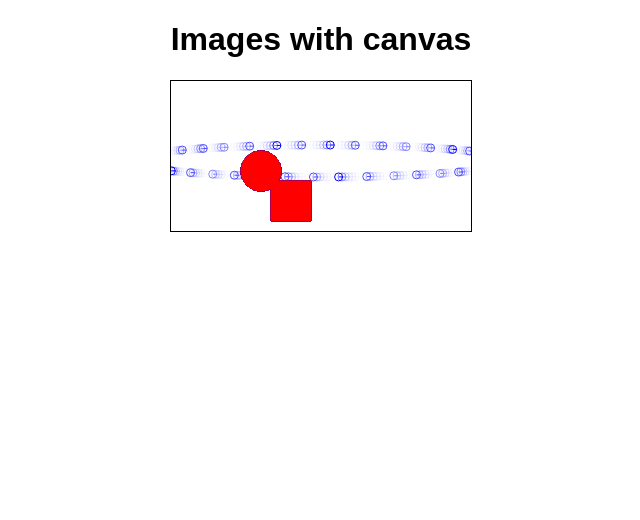
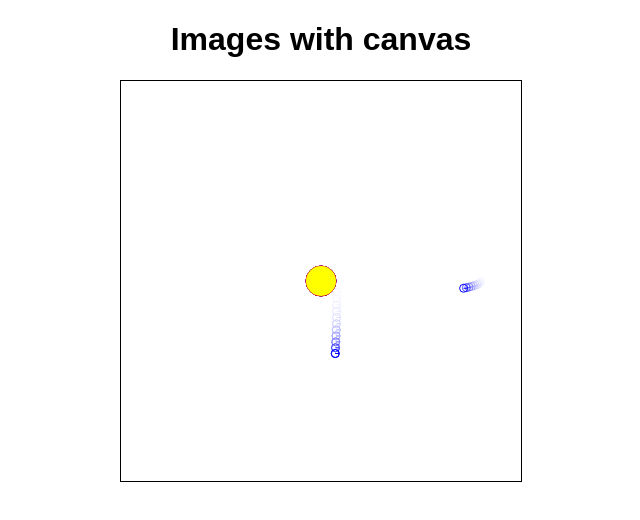
Before and after one commit to timeonator/react-draw, a React (Create React App) app: page / in a window 1280 px wide. Shown: the top 520 px of the page, without its empty margins (319-959 px from the left). Built offline with nearby package versions, Linux system fonts and the light colour scheme.

Commit message:
checkpoint diagnal rotations

```diff
--- a/src/canvas.js
+++ b/src/canvas.js
@@ -5,9 +5,9 @@ import EllipticOrbit from "./elements/elliptic-orbit.js";
 
 export let context = {};
 export let frameCount = 0;
-let myCircle = new Circle(150,80,17);
-let myOrbit = new EllipticOrbit(150,80,190,16);
-let myBall = new Ball(90,90,20,"blue");
+let myCircle = new Circle(200,200,10);
+let myOrbit = new EllipticOrbit(200,200,160,16);
+let myBall = new Ball(200,200,15,"blue");
 
 const Canvas = (props) => {
   const canvasRef = useRef(null);
@@ -18,10 +18,11 @@ const Canvas = (props) => {
   }
 
   const draw = (context,frameCount) => {
-    if (frameCount%25 == 0 ) clear(context);
+    // if (frameCount%1== 0 ) clear(context);
+    clear(context);
     myOrbit.draw(context,frameCount);
     //  myCircle.draw(context,frameCount,{anticlockwise:true});
-     myBall.draw(context,frameCount);
+    myBall.draw(context,frameCount);
   };
 
   useEffect(() => {
@@ -32,7 +33,7 @@ const Canvas = (props) => {
 
     //Our draw came here
     const render = () => {
-      frameCount++;
+      frameCount+=.04;
       draw(context, frameCount);
       animationFrameId = window.requestAnimationFrame(render);
     };
@@ -43,7 +44,7 @@ const Canvas = (props) => {
     };
   }, [draw]);
 
-  return <canvas ref={canvasRef} {...props} />;
+  return <canvas ref={canvasRef} width={400} height={400} {...props} />;
 };
 
 export default Canvas;
--- a/src/elements/ball.js
+++ b/src/elements/ball.js
@@ -7,17 +7,17 @@ class Ball {
         this.vx = .5;
         this.vy = 1;
         this.radius = radius;
-        this.color = "red";
+        this.color = "yellow";
     }
 
     draw(context,frameCount) {
 
         context.beginPath();
-        context.moveTo (100,100);
-        context.lineTo (100,140);
-        context.lineTo(140,140);
-        context.lineTo(140,100);
-        context.lineTo(100,100);
+        // context.moveTo (100,100);
+        // context.lineTo (100,140);
+        // context.lineTo(140,140);
+        // context.lineTo(140,100);
+        // context.lineTo(100,100);
         // context.closePath();
         // context.beginPath();
 
--- a/src/elements/elliptic-orbit.js
+++ b/src/elements/elliptic-orbit.js
@@ -20,7 +20,20 @@ class EllipticOrbit {
         context.moveTo(this.x,this.y);
         context.arc(this.x, this.y,4,0,Math.PI*2,true);
 
+        this.x = this.b * Math.cos(frameCount) + this.cx;
+        this.y = this.a * Math.sin(frameCount) + this.cy;
+        context.moveTo(this.x,this.y);
+        context.arc(this.x, this.y,4,0,Math.PI*2,true);
 
+        context.moveTo(this.x,this.y);
+        context.arc(this.x, this.y,4,0,Math.PI*2,true);
+
+        this.x = 2/((this.b)^2-(this.a)^2) * (Math.sin(frameCount+Math.PI/4)*Math.cos(frameCount+Math.PI/4)) + this.cx;
+        this.y = 2/((this.b)^2+(this.a)^2) * (Math.sin(frameCount+Math.PI/4)*Math.cos(frameCount-Math.PI/4)) + this.cy;
+        // this.x = 1/((this.b)^2+(this.a)^2) * Math.sin(frameCount)*Math.cos(frameCount) + this.cy;
+        // this.x = 1/((this.b)^2+(this.a)^2) * Math.sin(frameCount+Math.PI/4)*Math.cos(frameCount) + this.cy
+        context.moveTo(this.x,this.y);
+        context.arc(this.x, this.y,4,0,Math.PI*2,true);
         context.strokeStyle = "blue";
         context.stroke();
     // }
```
